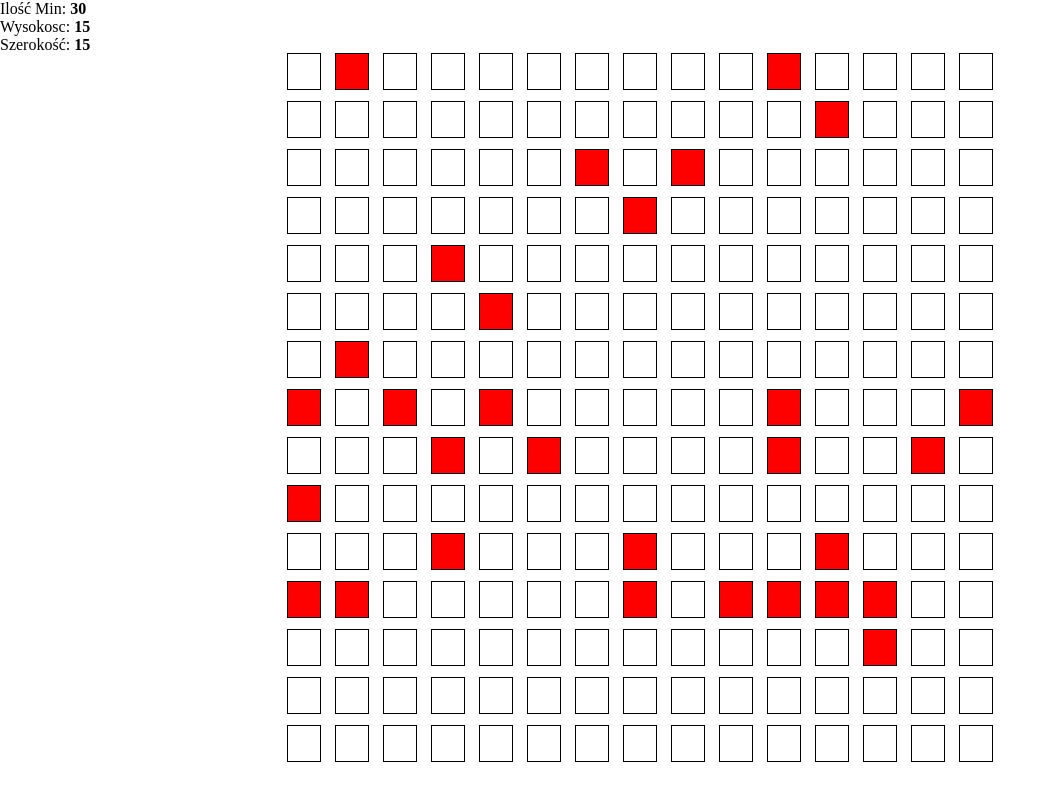
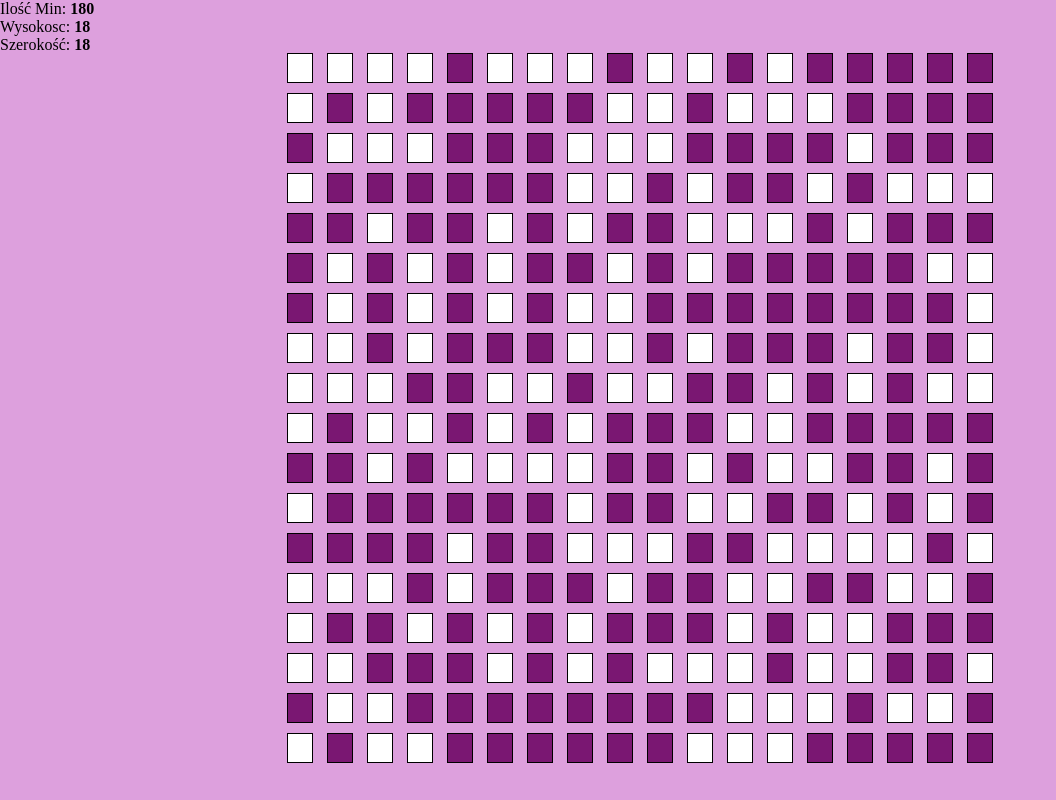
Before and after one commit to PawelKorzec2008/ZSL.MINESWEEPER, a plain HTML site: page PLANSZA/index.html in a window 1280 px wide. Shown: the whole page, without its empty margins (0-1056 px from the left). Drawn offline with nearby package versions, Linux system fonts and the light colour scheme.

Commit message:
Add files via upload

```diff
--- a/PLANSZA/script.js
+++ b/PLANSZA/script.js
@@ -1,7 +1,7 @@
 //tutaj dane te będą pobierane z session storage-u
-var wysokosc=15;
-var szerokosc=15;
-var iloscmin=30;
+var wysokosc=18;
+var szerokosc=18;
+var iloscmin=180;
 
 //wypisuje dane w lewym górnym rogu
 document.getElementById("datawys").innerHTML=wysokosc;
@@ -31,7 +31,7 @@ polewymiaryszer=Math.round(100/szerokosc);
 
 //wyświetlam pola na planszy
 $(".wiersz").css({"height": polewymiarywys-2+"%"});
-$(".pole").css({"background-color": "white", "border": "1px solid black","margin":"1%","height":"98%","width": polewymiaryszer-2+"%"});
+$(".pole").css({"background-color": "rgb(122,23,114)", "border": "1px solid black","margin":"1%","height":"98%","width": polewymiaryszer-2+"%"});
 
 //definiuje zmienne potrzebne do losowania pozycji min
 var miny=[];
@@ -51,5 +51,5 @@ while(minydowylosowania>0){
 
 //wyświetlam miny na planszy
 for(i=0;i<iloscmin;i++){
-    $("#w"+miny[i].wiersz+"p"+miny[i].pole).css({"background-color":"red"});
+    $("#w"+miny[i].wiersz+"p"+miny[i].pole).css({"background-color":"white"});
 }
--- a/PLANSZA/style.css
+++ b/PLANSZA/style.css
@@ -20,6 +20,7 @@
 body{
     display: flex;
     justify-content: center;
+    background-color: plum;
 }
 .wiersz{
     display: flex;
```
